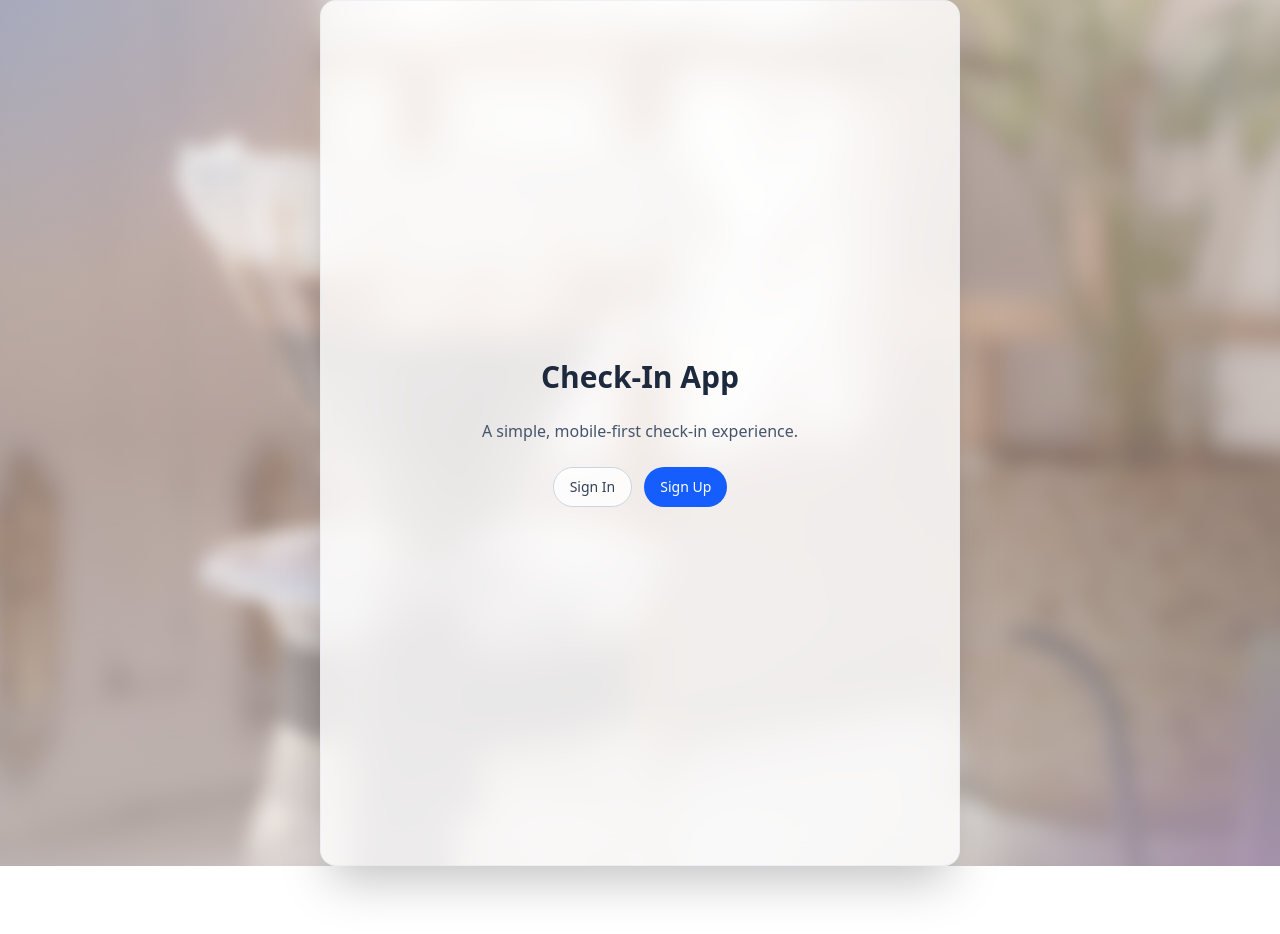
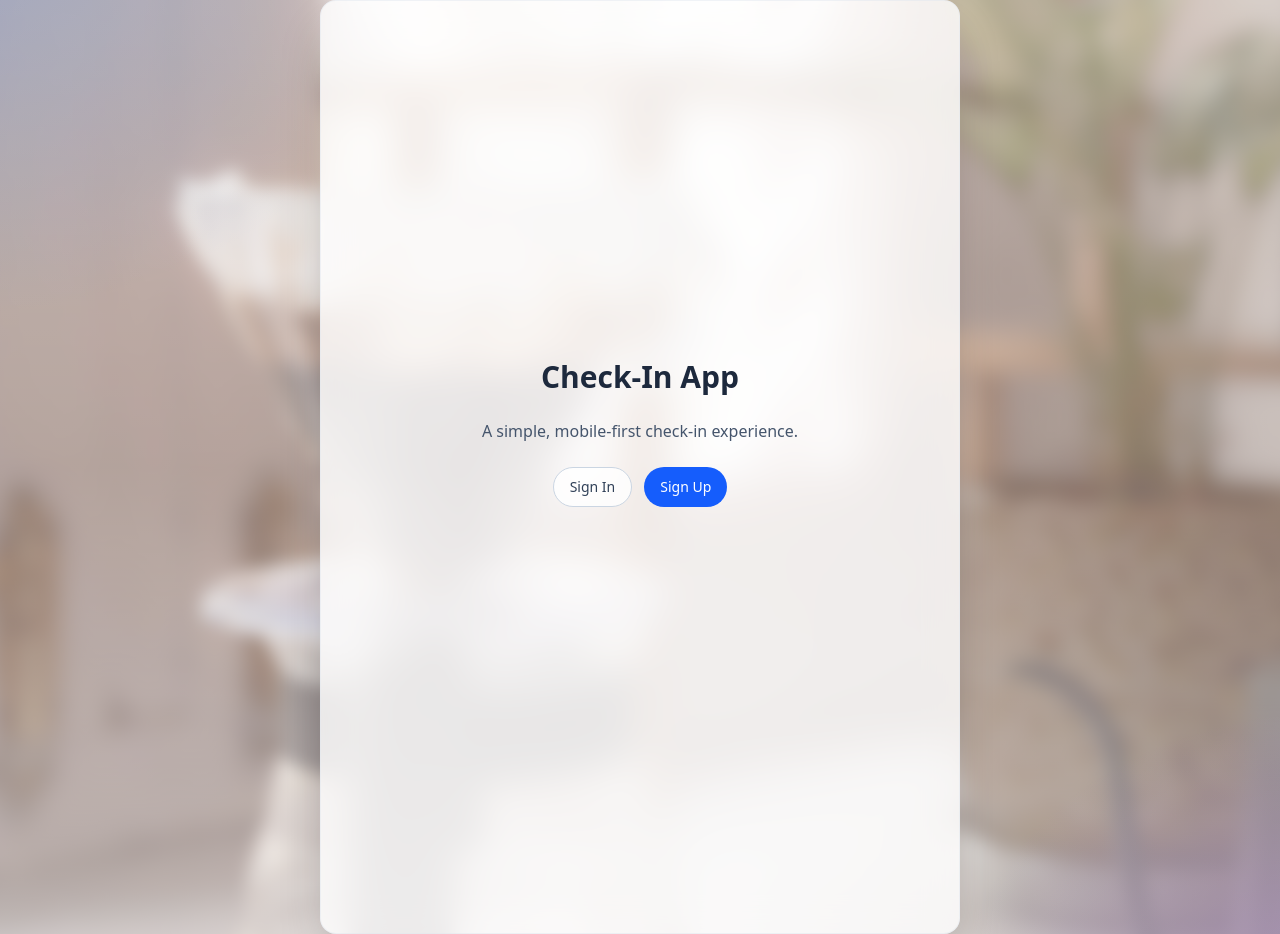
Before and after one commit to hungng14/checkin-app, a Next.js app: page / in a window 1280 px wide. Before the commit the page ends 866 px from the top, so only its background shows below. Built offline with nearby package versions, Linux system fonts and the light colour scheme; no server answers.

Commit message:
style: Adjust padding to prevent content overlap

```diff
--- a/src/app/layout.tsx
+++ b/src/app/layout.tsx
@@ -99,7 +99,7 @@ export default function RootLayout({
         </div>
 
         {/* Foreground content container */}
-        <div className='relative z-10 mx-auto min-h-dvh w-full max-w-screen-sm rounded-2xl border border-slate-200/50 dark:border-slate-700/50 p-4 sm:p-6 md:p-8 shadow-2xl supports-[backdrop-filter]:backdrop-blur-lg bg-white/80 dark:bg-slate-800/80'>
+        <div className='relative z-10 mx-auto min-h-dvh w-full max-w-screen-sm rounded-2xl border border-slate-200/50 dark:border-slate-700/50 p-4 sm:p-6 md:p-8 !pb-[100px] shadow-2xl supports-[backdrop-filter]:backdrop-blur-lg bg-white/80 dark:bg-slate-800/80'>
           {children}
         </div>
         <AppToaster />
```
